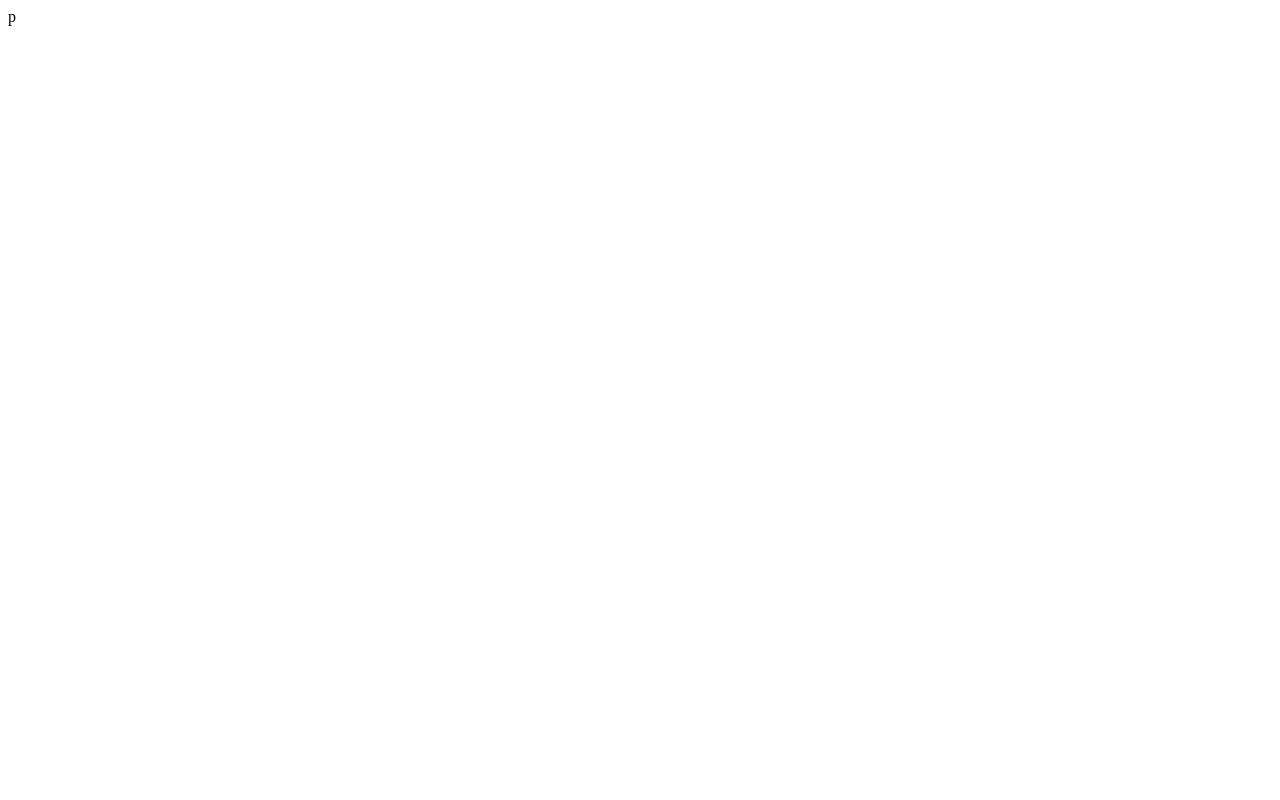
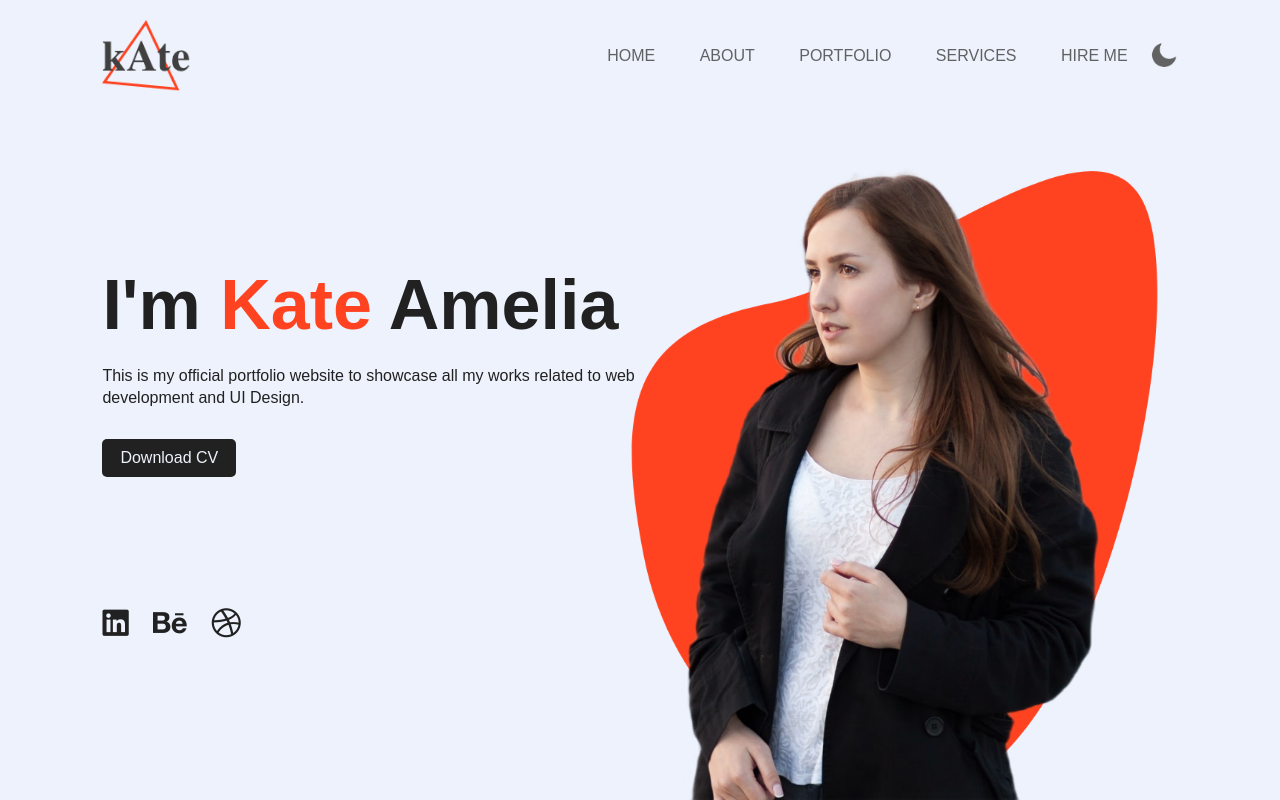
Before and after one commit to tuhinsunny/DarkModeWebsiteMini, a plain HTML site: page index.html in a window 1280 px wide. Drawn offline with Linux system fonts and the light colour scheme.

Commit message:
Added dark theme

```diff
--- a/index.html
+++ b/index.html
@@ -1,13 +1,44 @@
 <!DOCTYPE html>
 <html lang="en">
+
 <head>
     <meta charset="UTF-8">
     <meta name="viewport" content="width=device-width, initial-scale=1.0">
-    <title>DarkMode Site</title>
+    <title>Portfolio</title>
     <link rel="stylesheet" href="style.css">
+    <link rel="stylesheet" href="https://cdnjs.cloudflare.com/ajax/libs/font-awesome/6.5.2/css/all.min.css" integrity="sha512-SnH5WK+bZxgPHs44uWIX+LLJAJ9/2PkPKZ5QiAj6Ta86w+fsb2TkcmfRyVX3pBnMFcV7oQPJkl9QevSCWr3W6A==" crossorigin="anonymous" referrerpolicy="no-referrer" />
 </head>
+
 <body>
+    <div class="hero">
+        <nav>
+            <img src="Images/logo.png" class="logo" alt="">
+            <ul>
+                <li><a href="">HOME</a></li>
+                <li><a href="">ABOUT</a></li>
+                <li><a href="">PORTFOLIO</a></li>
+                <li><a href="">SERVICES</a></li>
+                <li><a href="">HIRE ME</a></li>
+            </ul>
+            <img src="Images/moon.png" alt="" id="icon">
+        </nav>
+        <div class="info">
+            <h1>I'm <span> Kate</span> Amelia</h1>
+            <p>This is my official portfolio website to showcase all my works related to web <br> development and UI Design.</p>
+            <a href="">Download CV</a>
+        </div>
+        <div class="img-box">
+            <img src="Images/pattern.png" alt="" class="back-img">
+            <img src="Images/girl.png" alt="" class="main-img">
+        </div>
+        <div class="social-links">
+            <a href="#"><i class="fa-brands fa-linkedin"></i></a>
+            <a href="#"><i class="fa-brands fa-behance"></i></a>
+            <a href="#"><i class="fa-brands fa-dribbble"></i></a>
+        </div>
 
-    <script src="script.js"></script>p
+    </div>
+    <script src="script.js"></script>
 </body>
+
 </html>
--- a/script.js
+++ b/script.js
@@ -0,0 +1,10 @@
+var icon = document.querySelector('#icon');
+icon.addEventListener('click',()=>{
+    document.body.classList.toggle('dark-theme');
+    if(document.body.classList.contains('dark-theme')){
+        icon.src = 'Images/sun.png';
+    }
+    else{
+        icon.src = 'Images/moon.png';
+    }
+})
--- a/style.css
+++ b/style.css
@@ -0,0 +1,112 @@
+*{
+    margin: 0;
+    padding: 0;
+}
+
+:root{
+    --primary-color : #edf2fc;
+    --secondary-color : #212121;
+}
+.dark-theme{
+    --primary-color : #000106;
+    --secondary-color : #fff;
+}
+
+.hero{
+    height: 100vh;
+    width: 100%;
+    background: var(--primary-color);
+    font-family: sans-serif;
+    position: relative;
+}
+nav{
+    display: flex;
+    align-items: center;
+    justify-content: space-between;
+    margin: auto;
+    padding: 20px 0;
+    width: 84%;
+}
+.logo{
+    width: 100px;
+    cursor: pointer;
+}
+nav ul li{
+    list-style: none;
+    margin: 10px 20px;
+    display: inline-block;
+}
+nav ul li a{
+    text-decoration: none;
+    color: #606163;
+}
+nav ul li a:hover{
+    color : #ff4321;
+}
+.info{
+    margin-left: 8%;
+    margin-top: 12%;
+}
+.info h1{
+    font-size: 70px;
+    color: var(--secondary-color);
+    margin-bottom: 20px;
+}
+span{
+    color: #ff4321;
+}
+.info p{
+    color: var(--secondary-color);
+    line-height: 22px;
+}
+.info a{
+    background: var(--secondary-color);
+    padding: 10px 18px;
+    text-decoration: none;
+    color: var(--primary-color);
+    display: inline-block;
+    margin: 30px 0;
+    border-radius: 5px;
+}
+.img-box{
+    height: 80%;
+    width: 45%;
+    position: absolute;
+    bottom: 0;
+    right: 100px;
+}
+.img-box img{
+    position: absolute;
+    height: 100%;
+    left: 50%;
+    bottom: 0;
+    transform: translateX(-50%);
+    transition: bottom 1s, left 1s;
+}
+.img-box .back-img:hover{
+    bottom: 40px;
+}
+.img-box .main-img:hover{
+    left: 54%;
+}
+.social-links{
+    margin-left: 8%;
+    margin-top: 100px;
+}
+.social-links a{
+    font-size: 30px;
+    color: var(--secondary-color);
+    margin-right: 20px;
+}
+.social-links a:hover{
+    color: #ff4321;
+}
+
+#icon{
+    width: 30px;
+    cursor: pointer;
+}
+nav ul{
+    text-align: right;
+    flex: 1;
+}
```
Also changed, not shown: Images/girl.png (added), Images/logo.png (added), Images/moon.png (added), Images/pattern.png (added), Images/sun.png (added).
